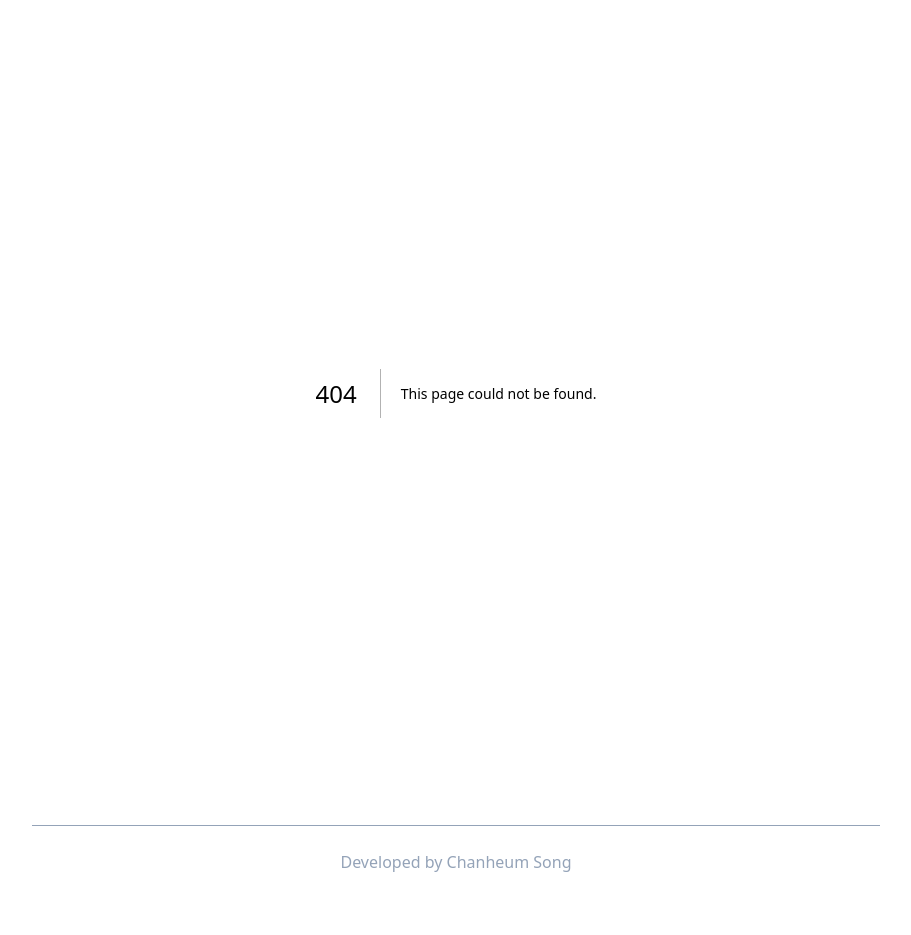
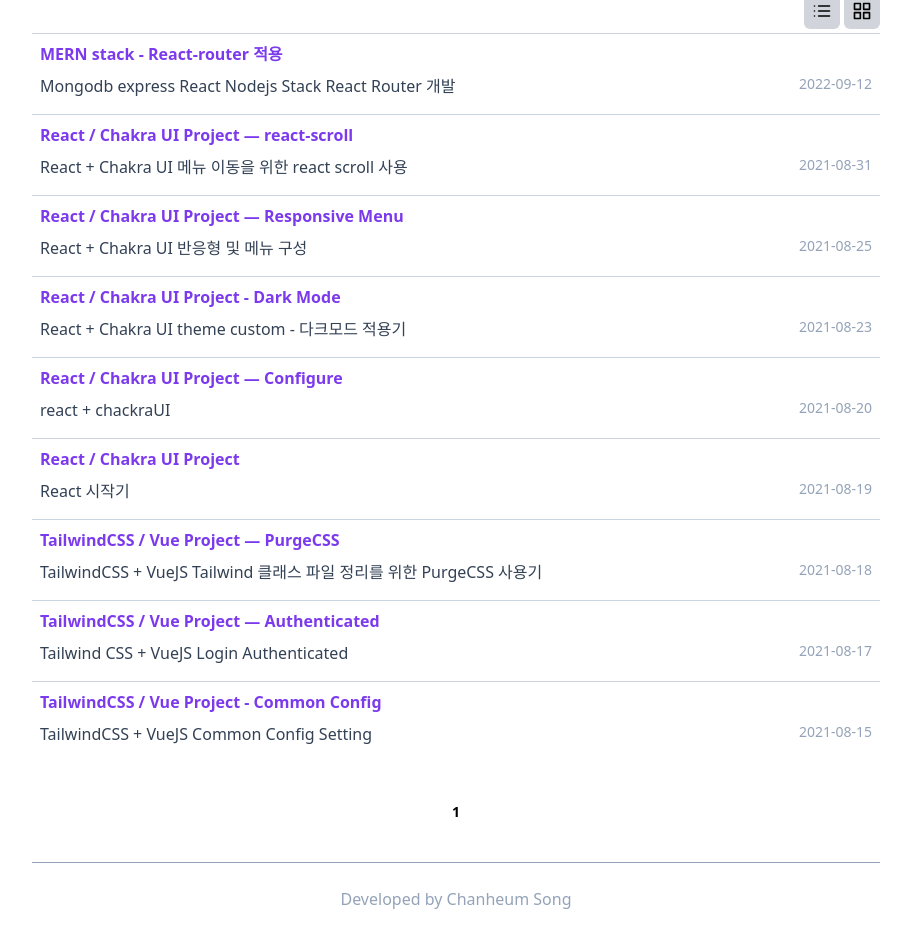
Before and after one commit to Songchanheum/songsblog, a Next.js app: page /blog/1/1 in a window 1280 px wide. Before the commit this address had no page. Shown: the part 243-1178 px from the top of the page, without its empty margins (184-1095 px from the left). Before the commit the page ends 1141 px from the top, so only its background shows below. Built offline with nearby package versions, Linux system fonts and the light colour scheme.

Commit message:
fix(pagination): 페이징 기능 수정 완료

```diff
--- /dev/null
+++ b/app/blog/[temp]/[page]/page.tsx
@@ -0,0 +1,88 @@
+import Pagination from "@/components/Pagination";
+import PostPreview from "@/components/PostPreview";
+import getProducts from "@/components/getProducts";
+import Link from "next/link";
+
+import { FiGrid, FiList } from "react-icons/fi";
+export const dynamicParams = true;
+const PER_PAGE = 10;
+
+const productPaging = async (props: any) => {
+  const page = Number(props?.page) || 1;
+  const { products, total } = await getProducts({ limit: PER_PAGE, page });
+
+  if (!products.length) {
+    return {
+      notFound: true,
+    };
+  }
+
+  return {
+    products,
+    totalProducts: total,
+    currentPage: page,
+  };
+};
+async function PaginatedPage(props: any) {
+  const { products, currentPage, totalProducts } = await productPaging(
+    props.params
+  );
+  const tempState = props.params.temp;
+  const postPreviews = products?.map((post) => (
+    <PostPreview
+      key={post.slug}
+      title={post.title}
+      date={post.date}
+      subtitle={post.subtitle}
+      slug={post.slug}
+      temp={tempState}
+    />
+  ));
+  return (
+    <div>
+      <div className="text-right mb-1">
+        <Link href={`/blog/list/${props.params.page}`}>
+          <button
+            className={
+              tempState === "list"
+                ? "bg-gray-400 p-2 rounded-md mr-1"
+                : "bg-gray-300 p-2 rounded-md mr-1"
+            }
+          >
+            <FiList size="20" />
+          </button>
+        </Link>
+        <Link href={`/blog/grid/${props.params.page}`}>
+          <button
+            className={
+              tempState === "grid"
+                ? "bg-gray-400 p-2 rounded-md"
+                : "bg-gray-300 p-2 rounded-md"
+            }
+          >
+            <FiGrid size="20" />
+          </button>
+        </Link>
+      </div>
+      <div
+        className={
+          tempState === "grid" ? "grid grid-cols-1 md:grid-cols-2 gap-4" : ""
+        }
+      >
+        {postPreviews}
+      </div>
+      <Pagination
+        totalItems={totalProducts === undefined ? 0 : totalProducts}
+        currentPage={currentPage === undefined ? 0 : currentPage}
+        itemsPerPage={PER_PAGE}
+        renderPageLink={(page) => `/blog/${tempState}/${page}`}
+      />
+    </div>
+  );
+}
+export const generateStaticParams = async () => {
+  const blog = Array.from({ length: 5 }).map((_, i) => `/blog/list/${i + 2}`);
+  return blog;
+};
+
+export default PaginatedPage;
--- a/app/blog/[page]/page.tsx
+++ b/app/blog/[temp]/page.tsx
@@ -1,20 +1,12 @@
-import { GetStaticPaths, GetStaticProps, GetStaticPropsContext } from "next";
 import Pagination from "@/components/Pagination";
-import getPostMetadata from "@/components/getPostMetadata";
 import PostPreview from "@/components/PostPreview";
 import getProducts from "@/components/getProducts";
 
 export const dynamicParams = true;
-export const PER_PAGE = 5;
+const PER_PAGE = 5;
 
-type PageProps = {
-  products: any[];
-  currentPage: number;
-  totalProducts: number;
-};
-
-const productPaging = async (props: any) => {
-  const page = Number(props?.page) || 1;
+const productPaging = async () => {
+  const page = 1;
   const { products, total } = await getProducts({ limit: PER_PAGE, page });
 
   if (!products.length) {
@@ -26,11 +18,11 @@
   return {
     products,
     totalProducts: total,
-    currentPage: page,
+    currentPage: 1,
   };
 };
-async function PaginatedPage(props: any) {
-  const { products, currentPage, totalProducts } = await productPaging(props);
+export default async function PaginatedPage(props: any) {
+  const { products, currentPage, totalProducts } = await productPaging();
 
   const postPreviews = products?.map((post) => (
     <PostPreview key={post.slug} {...post} />
@@ -50,7 +42,5 @@
   );
 }
 export const generateStaticParams = async () => {
-  return Array.from({ length: 5 }).map((_, i) => `/blog/${i + 2}`);
+  return [{ temp: "list" }, { temp: "grid" }];
 };
-
-export default PaginatedPage;
--- a/components/PostMetadata.ts
+++ b/components/PostMetadata.ts
@@ -3,4 +3,5 @@
   date: string;
   subtitle: string;
   slug: string;
+  temp: string;
 }
--- a/components/PostPreview.tsx
+++ b/components/PostPreview.tsx
@@ -2,7 +2,7 @@
 import { PostMetadata } from "./PostMetadata";
 
 const PostPreview = (props: PostMetadata) => {
-  return (
+  return props.temp === "grid" ? (
     <div className="border border-slate-300 p-4 rounded-md shadow-sm bg-white">
       <p className="text-sm text-slate-400">{props.date}</p>
       <Link href={`/posts/${props.slug}`}>
@@ -12,6 +12,14 @@
       </Link>
       <p className="text-slate-700">{props.subtitle}</p>
     </div>
+  ) : (
+    <Link href={`/posts/${props.slug}`}>
+      <div className="grid gird-cols-2 gap-2 border-t border-slate-300 p-2 bg-white">
+        <h2 className="col-span-2 font-bold text-violet-600">{props.title}</h2>
+        <p className="text-slate-700 mb-2">{props.subtitle}</p>
+        <p className="text-sm text-right text-slate-400">{props.date}</p>
+      </div>
+    </Link>
   );
 };
 export default PostPreview;
--- a/components/getPostMetadata.ts
+++ b/components/getPostMetadata.ts
@@ -15,6 +15,7 @@
       subtitle: matterResult.data.subtitle,
       date: matterResult.data.date,
       slug: fileName.replace(".md", ""),
+      temp: "",
     };
   });
 
```
